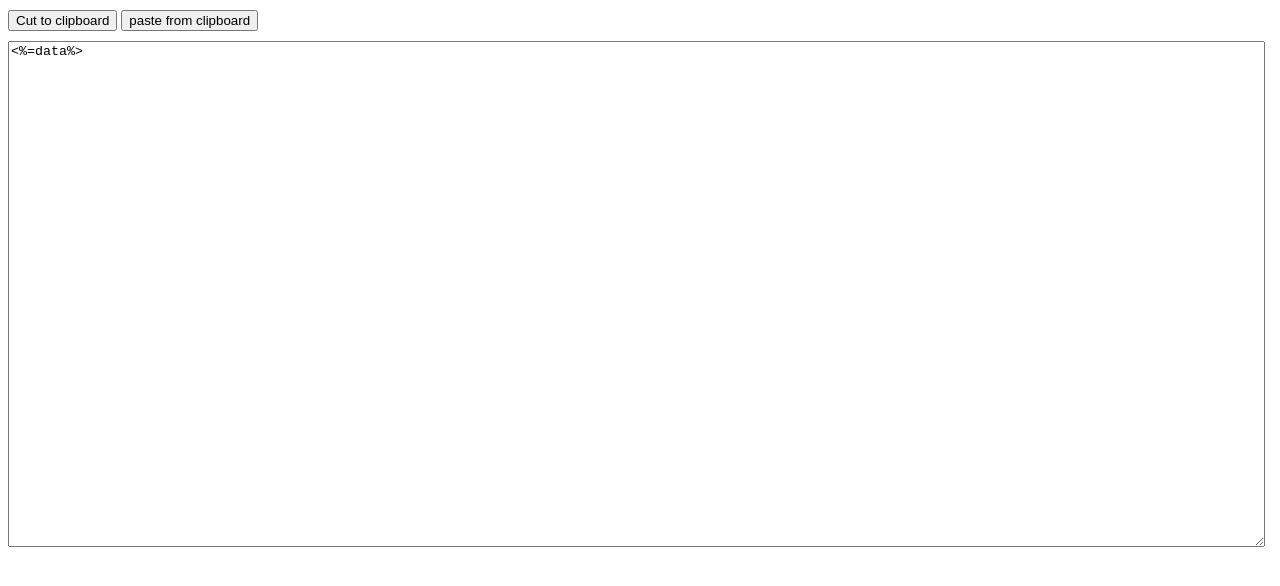
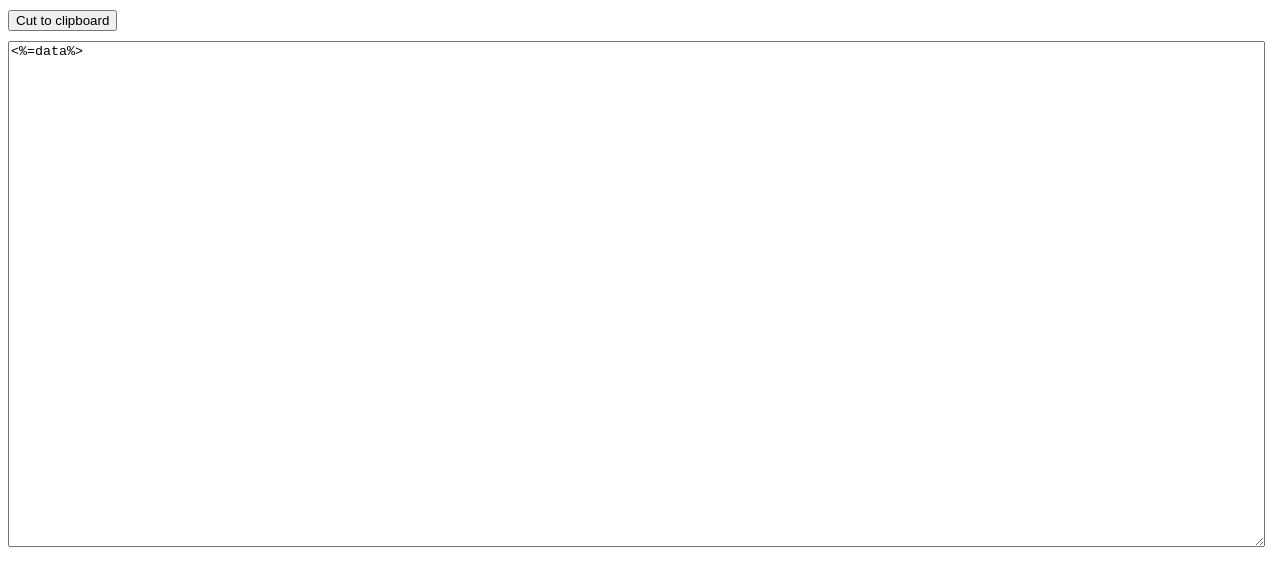
Before and after one commit to congjianluo/ShareClipboard, a website: page views/index.html in a window 1280 px wide. Drawn offline with Linux system fonts and the light colour scheme; no server answers; files whose address does not match are found by name.

Commit message:
delete the paste

```diff
--- a/app.js
+++ b/app.js
@@ -79,7 +79,7 @@ app.post('/get_data',function (req, res) {
 
 
 const hostname = '0.0.0.0';
-const port = 80;
+const port = 3000;
 
 app.listen(port, hostname,function () {
   console.log('Example app listening on http://' + hostname + ':' + port);
--- a/views/index.html
+++ b/views/index.html
@@ -23,9 +23,6 @@
     <button class="btn" data-clipboard-action="copy" data-clipboard-target="#bar">
         Cut to clipboard
     </button>
-    <button class="btn" onClick="paste()";>
-        paste from clipboard
-    </button>
 </div>
 
 <!-- Target -->
@@ -43,11 +40,6 @@
 
 <!-- 3. Instantiate clipboard by passing a string selector -->
 <script>
-    function paste() {
-        var obj=document.getElementById("bar");
-        var clipboard = window.clipboardData.getData('Text');
-        clipboard == null ? alert('no data') : obj.value = clipboard;
-    }
 
     function OnInput (event) {
         //alert ("The new content: " + event.target.value);
```
